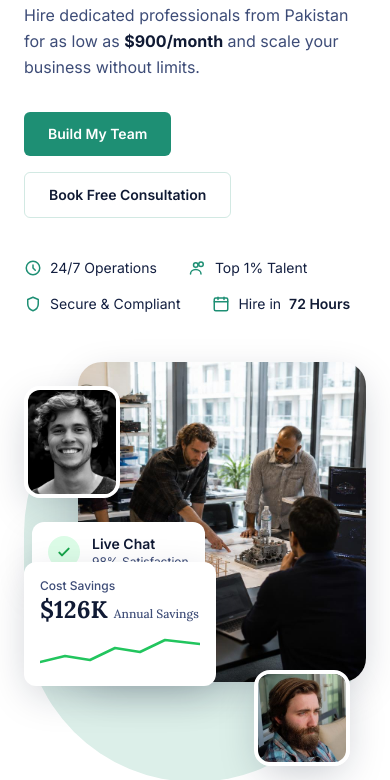
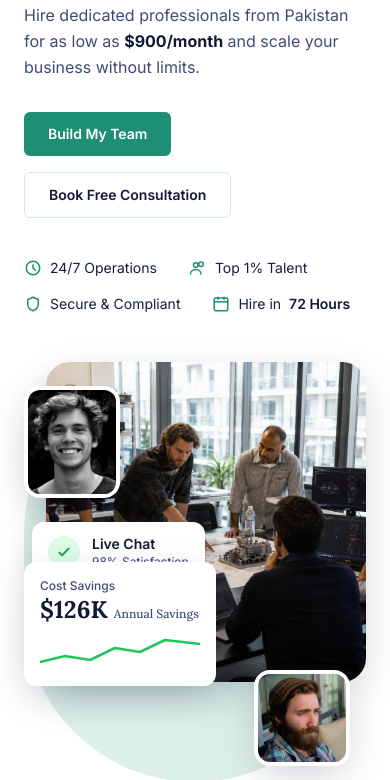
Before and after one commit to DimeRepublic/DimeRepublic-website, a website built with Vite: page docs/index.html in a window 390 px wide. Shown: the part 320-1100 px from the top of the page. Built offline with nearby package versions, Linux system fonts and the light colour scheme.

Commit message:
Increase main hero image size further

```diff
--- a/docs/index.html
+++ b/docs/index.html
@@ -8,8 +8,8 @@
   <link rel="preconnect" href="https://fonts.googleapis.com" />
   <link rel="preconnect" href="https://fonts.gstatic.com" crossorigin />
   <link href="https://fonts.googleapis.com/css2?family=Inter:wght@400;500;600;700&family=Lora:ital,wght@0,500;0,600;0,700;1,500&display=swap" rel="stylesheet" />
-  <script type="module" crossorigin src="./assets/main-Zh8kAWg6.js"></script>
-  <link rel="stylesheet" crossorigin href="./assets/main-DRm_yxqt.css">
+  <script type="module" crossorigin src="./assets/main-cM12gGSc.js"></script>
+  <link rel="stylesheet" crossorigin href="./assets/main-CkTlQsRj.css">
 </head>
 <body x-data="{ mobileMenuOpen: false }" class="bg-white">
 
@@ -103,9 +103,9 @@
       </div>
 
       <!-- Right: hero collage -->
-      <div class="relative mx-auto h-[420px] w-full max-w-md lg:h-[460px]">
+      <div class="relative mx-auto h-[420px] w-full max-w-md lg:h-[500px] lg:max-w-lg">
         <div class="absolute inset-0 rounded-full bg-accent-50"></div>
-        <div class="absolute right-0 top-0 h-80 w-72 overflow-hidden rounded-3xl shadow-floating sm:h-96 sm:w-80">
+        <div class="absolute right-0 top-0 h-80 w-80 overflow-hidden rounded-3xl shadow-floating sm:h-96 sm:w-96">
           <img src="hero.jpeg" alt="Customer support agent wearing a headset" class="h-full w-full object-cover" />
         </div>
         <div class="absolute left-0 top-6 h-28 w-24 overflow-hidden rounded-2xl border-4 border-white shadow-floating sm:h-32 sm:w-28">
```
Also changed, not shown: index.html (+2 -2 lines), docs/assets/main-CkTlQsRj.css (added), docs/assets/main-DRm_yxqt.css (deleted), docs/assets/main-cM12gGSc.js (renamed from docs/assets/main-Zh8kAWg6.js).
